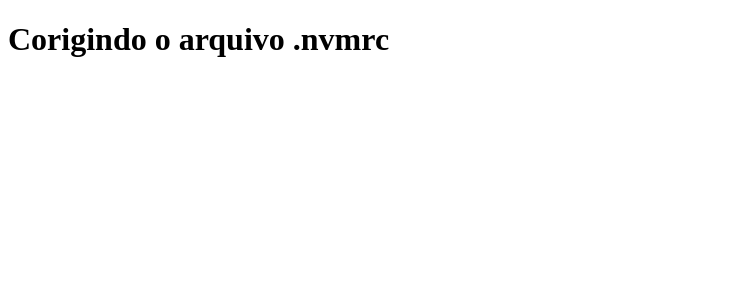
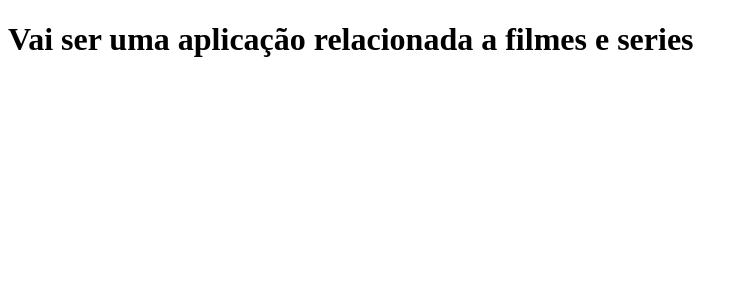
Before and after one commit to BarbosaThaissa/TabNews-clone, a Next.js app: page / in a window 1280 px wide. Shown: the top 300 px of the page, without its empty margins (0-748 px from the left). Built offline with nearby package versions, Linux system fonts and the light colour scheme.

Commit message:
feat: mudando a frasprimeira f do site

```diff
--- a/pages/index.js
+++ b/pages/index.js
@@ -1,5 +1,5 @@
 function Home() {
-  return <h1>Corigindo o arquivo .nvmrc</h1>;
+  return <h1>Vai ser uma aplicação relacionada a filmes e series</h1>;
 }
 
 export default Home;
```
Also changed, not shown: pages/api/status.js (added).
